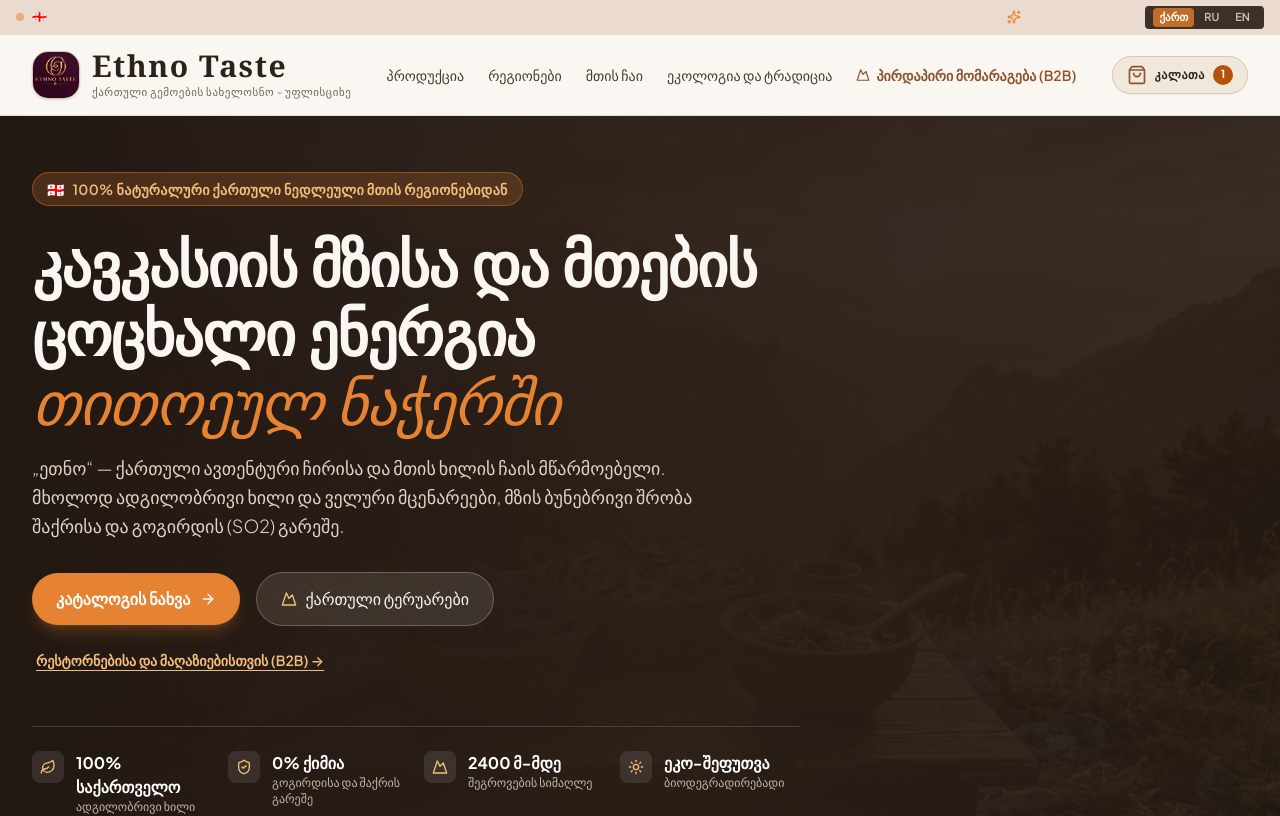
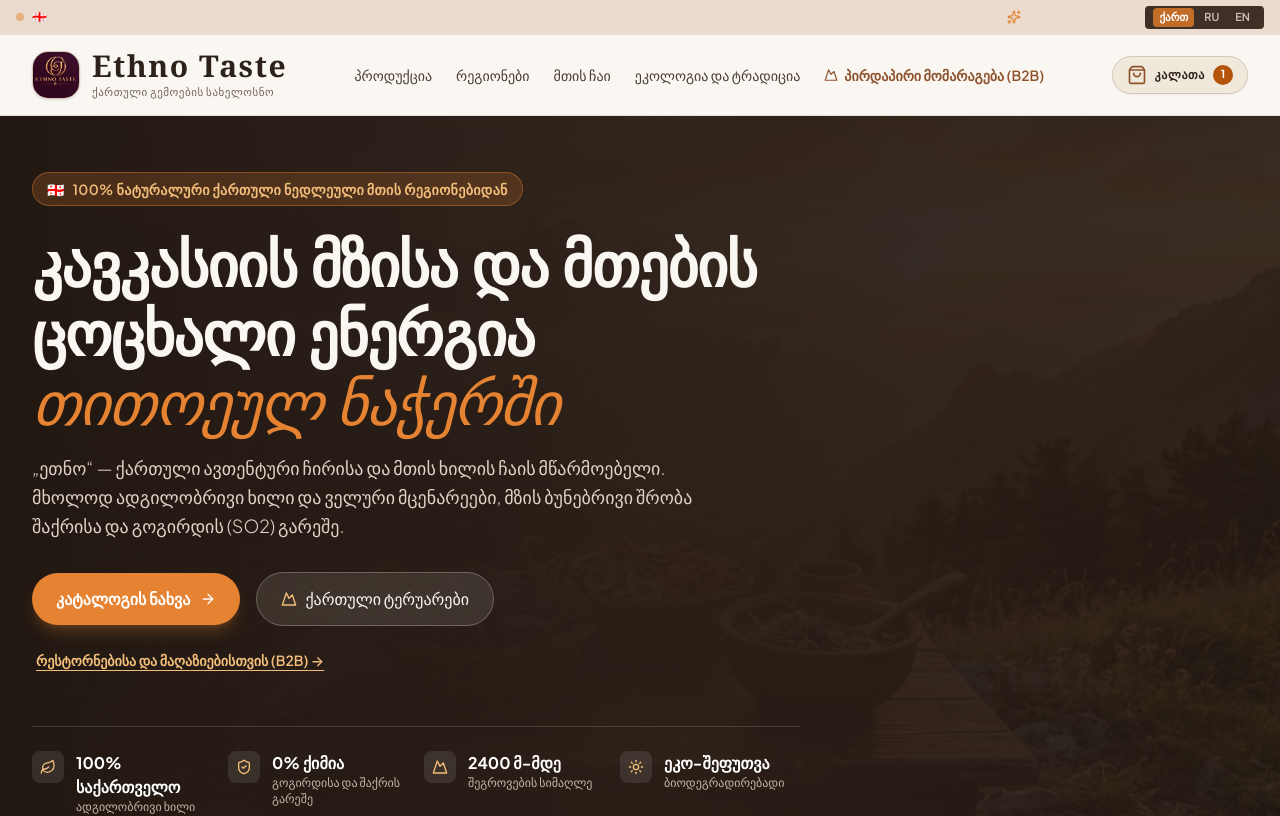
Before and after one commit to Tsokolovi/Ethno, a React (Vite) app: page / in a window 1280 px wide. Shown: the top 816 px of the page. Built offline with nearby package versions, Linux system fonts and the light colour scheme.

Commit message:
Update language strings in Header component

```diff
--- a/src/components/Header.tsx
+++ b/src/components/Header.tsx
@@ -108,7 +108,7 @@ export const Header: React.FC<HeaderProps> = ({
               </span>
             </div>
             <p className="text-[11px] tracking-wider text-[#736356] uppercase">
-              {currentLang === 'ka' ? 'ქართული გემოების სახელოსნო - უფლისციხე' : currentLang === 'ru' ? 'Сухофрукты & Горные чаи' : 'Georgian Dried Fruits & Teas'}
+              {currentLang === 'ka' ? 'ქართული გემოების სახელოსნო' : currentLang === 'ru' ? 'Мастерская Грузинских Вкусов' : 'Georgian Dried Fruits & Teas'}
             </p>
           </div>
         </div>
```
